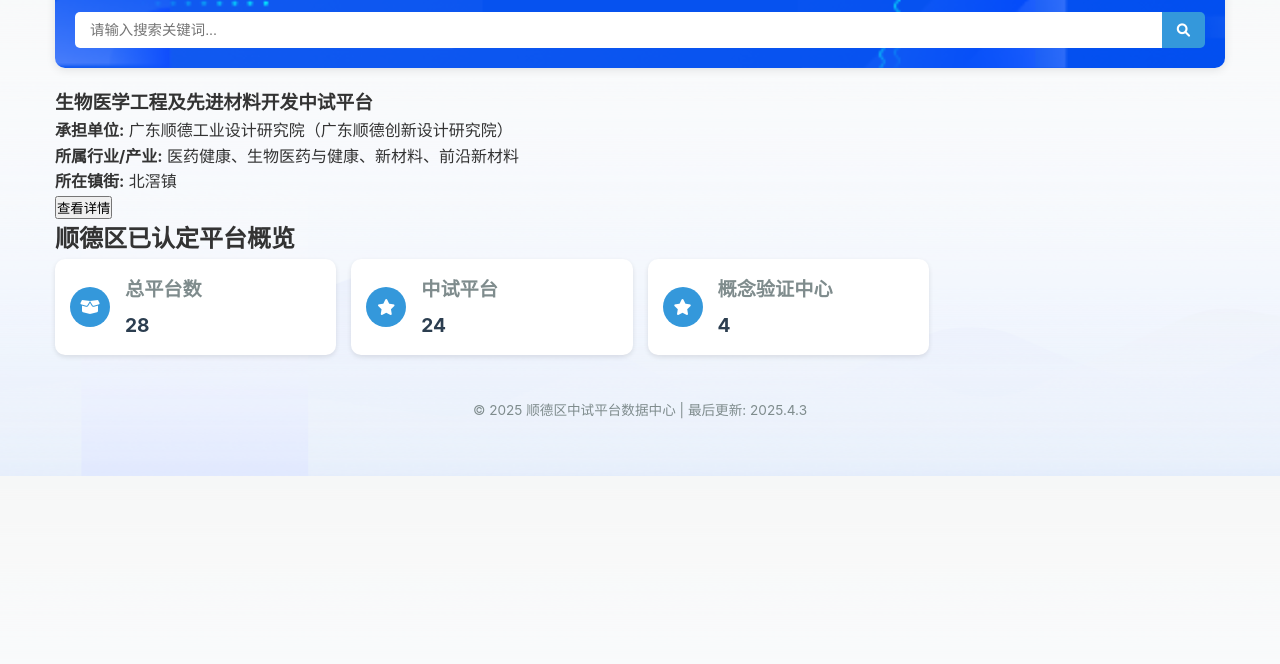
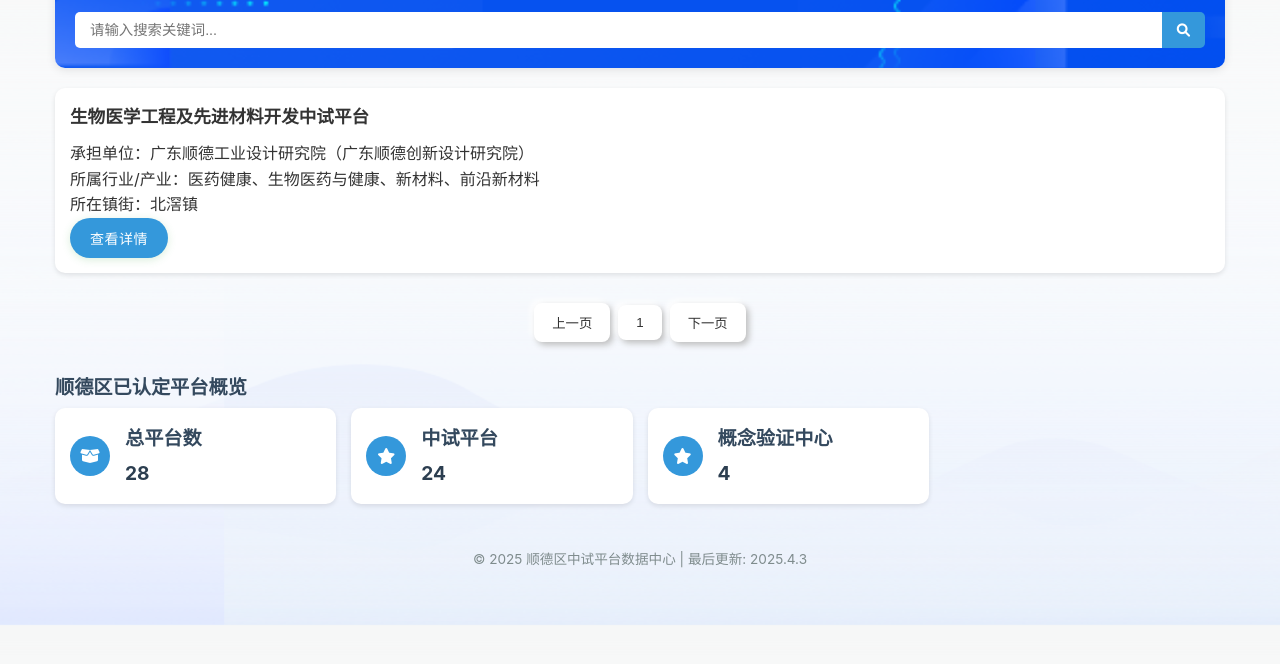
Before and after one commit to killjl/Pilot-Testing-Platform, a plain HTML site: page index.html in a window 1280 px wide. Both pictures are taken after a click on the button 1183 px from the left and 142 px from the top of the page. Shown: the part 112-776 px from the top of the page. Drawn offline with Linux system fonts and the light colour scheme.

Commit message:
Add files via upload

```diff
--- a/index.html
+++ b/index.html
@@ -31,7 +31,6 @@
 			</div>
 
 
-
 			<div class="pagination" id="pagination">
 				<!-- 分页控件将在这里动态生成 -->
 			</div>
@@ -39,7 +38,7 @@
             <section class="stats-section">
                 <h2>顺德区已认定平台概览</h2>
                 <div class="stats-grid">
-                    <div class="stat-card">
+                    <div class="stat-card" role="button"  id ="allsearch" aria-pressed="false">
                         <div class="stat-icon">
                             <i class="fas fa-box-open"></i>
                         </div>
@@ -48,7 +47,7 @@
                             <p>28</p>
                         </div>
                     </div>
-                    <div class="stat-card">
+                    <div class="stat-card" role="button"  id ="zssearch" aria-pressed="false">
                         <div class="stat-icon">
                             <i class="fas fa-star"></i>
                         </div>
@@ -57,7 +56,7 @@
                             <p>24</p>
                         </div>
                     </div>
-                    <div class="stat-card">
+                    <div class="stat-card" role="button"  id ="gnsearch" aria-pressed="false">
                         <div class="stat-icon">
                             <i class="fas fa-star"></i>
                         </div>
--- a/script.js
+++ b/script.js
@@ -15,9 +15,9 @@ document.addEventListener('DOMContentLoaded', function() {
 			human: '陈晓玲',
 			phone: '0757-223998313',
 			inform:'科技成果转化概念验证中心平台已建成总建筑面积约20,000平方米大楼，统筹配置了新能源、新材料、生物医药等领域的配套实验室6,000平方米，设备原值超2千万元，另配备了能满足试制生产、测试、加工要求的专用型中试实验室、通用性中试测试实验室以及机械加工中心，以及人才团队100余人。将围绕核心技术和高价值技术成果提供的概念验证服务打造成行业内概念验证中心标杆，着力破解科技成果转移转化难题。为全国90余所高校的科技成果转化提供概念验证服务，打造成为加速创新链与产业链融合的创新高地。',
-			sevice:'为数字PCR、体外快速诊断及配套试剂、离体肝脏灌注系统设备、离体肺脏灌注系统设备、便携式ECMO等医疗器械进行中试验证及国产化开发应用。其中，数字PCR在国内头三家拿到了医疗器械注册证，并引进了广州的企业在佛山落地转化。体外快速诊断及配套试剂已孵化成出高企。离体肝脏灌注系统设备、离体肺脏灌注系统设备已作为科研机在国内相关三甲医院投入应用，并获得了德国红点奖以及iF设计奖。便携式ECMO已作为科研机定型，并实现了85%以上的国产化（其中大部分核心零部件均已实现低成本高质量国产化），目前正在探索下一步融资。<p>提供的中试服务包括但不限于医疗健康（耗材生产组装）工艺：</p><p>1.整体工艺：设计图/方案--原始数据及方案分析处理（转化成加工数据及方案）--原材料准备--零件材料制备-组装-检测。</p><p>2.套包不需要涂覆(套包外壳)工艺: 拆包->清洗->组装->封装->灭菌。<br>3.套包不需要清洗(外购沽净管路)工艺：拆包->涂覆-->组装->封装->灭菌。</p><p>4.套包全工序(自制泵头及管路)工艺：拆包->洗->覆->组->封装->灭菌。</p>',
+			sevice:'为数字PCR、体外快速诊断及配套试剂、离体肝脏灌注系统设备、离体肺脏灌注系统设备、便携式ECMO等医疗器械进行中试验证及国产化开发应企业在佛山落地转化。体外快速诊断及配套试剂已孵化成出高企。离体肝脏灌注系统设备、离体肺脏灌注系统设备已作为科研机在国内相关三甲医院投入应用，并获得了德国红点奖以及iF设计奖。便携式ECMO已作为科研机定型，并实现了85%以上的国产化（其中大部分核心零部件均已实现低成本高质量国产化），目前正在探索下一步融资。<p>提供的中试服务包括但不限于医疗健康（耗材生产组装）工艺：</p><p>1.整体工艺：设计图/方案--原始数据及方案分析处理（转化成加工数据及方案）--原材料准备--零件材料制备-组装-检测。</p><p>2.套包不需要涂覆(套包外壳)工艺: 拆包->清洗->组装->封装->灭菌。</p><p>3.套包不需要清洗(外购沽净管路)工艺：拆包->涂覆->组装->封装->灭菌。</p><p>4.套包全工序(自制泵头及管路)工艺：拆包->洗->覆->组->封装->灭菌。</p>',
 			sevcon:'1.在医疗器械开发领域，可提供概念验证服务，进行早期成果的可行性验证、应用场景、工艺改进、样品试制、临床应用、产品示范等。<p>2.在工业材料、医用材料和新能源材料等先进材料开发和测试领域，可提供概念验证服务。</p><p>3.通用机加和测试领域，可提供样品机加工、物质与成份测试、电子电路测试、材料性能测试、专业消毒等服务。</p><p>4.概念验证服务。通过配置人才团队、空间场地等资源，可提供仪器设备开发、自动化产线设计改造、人工智能、机械与软件设计、工业设计、试剂开发等技术服务。</p><p>5.人才培养，可为合作企业、单位提供研究生联合培养合作服务。 </p><p>6.研发支持与加工咨询，发挥科研平台和研发人员优势，解决客户开发、加工过程中的实际问题。</p>',
-			pht:'gongyanyuan/p1.webp'
+			pht:'<img class="fixed-ratio-img" src="gongyanyuan/p1.webp"  alt="现场图片" loading="lazy"><br><img class="fixed-ratio-img" src="gongyanyuan/p2.webp"  alt="现场图片" loading="lazy">'
 		},
 
 
@@ -29,6 +29,7 @@ document.addEventListener('DOMContentLoaded', function() {
     const searchButton = document.getElementById('searchButton');
     const resultsContainer = document.getElementById('resultsContainer');
     const paginationContainer = document.getElementById('pagination');
+	const cardall = document.getElementById('allsearch');
 
     // 分页设置
     const itemsPerPage = 5;
@@ -36,10 +37,12 @@ document.addEventListener('DOMContentLoaded', function() {
     let currentResults = [];
 
     // 初始化
+	cardall.addEventListener('click', performSearch);
     searchButton.addEventListener('click', performSearch);
     searchInput.addEventListener('keypress', function(e) {
         if (e.key === 'Enter') performSearch();
     });
+
 
     // 执行搜索
     function performSearch() {
@@ -96,11 +99,25 @@ document.addEventListener('DOMContentLoaded', function() {
             resultElement.className = 'result-item';
 
             resultElement.innerHTML = `
-                <h3>${item.name}</h3>
-                <p><strong>承担单位:</strong> ${item.com}</p>
-                <p><strong>所属行业/产业:</strong> ${item.industry} </p>
-				<p><strong>所在镇街:</strong> ${item.town} </p>
-                <button onclick="viewDetails(${item.id})" class="view-details">查看详情</button>
+					<div class="data-card">
+                        <div class="card-header">
+                            <h3>${item.name}</h3>
+                        </div>
+                        <div class="card-body">
+                            <div class="card-row">
+                                承担单位：${item.com}
+                            </div>
+                            <div class="card-row">
+                                所属行业/产业：${item.industry}
+                            </div>
+							<div class="card-row">
+                                所在镇街：${item.town}
+                            </div>
+							<button onclick="viewDetails(${item.id})" class="view-details">查看详情</button>
+                        </div>
+
+                    </div>
+
             `;
 
             resultsContainer.appendChild(resultElement);
@@ -111,7 +128,7 @@ document.addEventListener('DOMContentLoaded', function() {
     function renderPagination() {
         const totalPages = Math.ceil(currentResults.length / itemsPerPage);
 
-        if (totalPages <= 1) {
+        if (totalPages < 1) {
             paginationContainer.innerHTML = '';
             return;
         }
@@ -120,7 +137,7 @@ document.addEventListener('DOMContentLoaded', function() {
 
         // 上一页按钮
         paginationHTML += `
-            <button ${currentPage === 1 ? 'disabled' : ''}
+            <button class="page-btn" ${currentPage === 1 ? 'disabled' : ''}
                     onclick="changePage(${currentPage - 1})">
                 上一页
             </button>
@@ -129,7 +146,7 @@ document.addEventListener('DOMContentLoaded', function() {
         // 页码按钮
         for (let i = 1; i <= totalPages; i++) {
             paginationHTML += `
-                <button ${i === currentPage ? 'class="active"' : ''}
+                <button class="page-btn" ${i === currentPage ? 'class="active"' : ''}
                         onclick="changePage(${i})">
                     ${i}
                 </button>
@@ -138,7 +155,7 @@ document.addEventListener('DOMContentLoaded', function() {
 
         // 下一页按钮
         paginationHTML += `
-            <button ${currentPage === totalPages ? 'disabled' : ''}
+            <button class="page-btn" ${currentPage === totalPages ? 'disabled' : ''}
                     onclick="changePage(${currentPage + 1})">
                 下一页
             </button>
@@ -249,10 +266,7 @@ document.addEventListener('DOMContentLoaded', function() {
 					<div class="section-header">
 						<h2>平台现场照片</h2>
 					</div>
-
-					<img class="fixed-ratio-img" src="${item.pht}"  alt="现场图片" loading="lazy">
-					<img class="fixed-ratio-img" src="gongyanyuan/p2.webp"  alt="现场图片" loading="lazy">
-
+					<div> ${item.pht}</div>
 
 				</section>
             `;
--- a/styles.css
+++ b/styles.css
@@ -97,6 +97,69 @@ body {
     font-size: 1.5rem;
 	font-weight: 700
 }
+
+.data-card {
+    background-color: white;
+    border-radius: 10px;
+    padding: 15px;
+    box-shadow: 0 2px 5px rgba(0, 0, 0, 0.1);
+}
+
+.card-header {
+    display: flex;
+    justify-content: space-between;
+    align-items: center;
+    margin-bottom: 10px;
+}
+
+.card-header h3 {
+    font-size: 1.1rem;
+}
+
+.card-body {
+    display: block;
+    gap: 8px;
+}
+
+.card-row {
+    display: flex;
+    justify-content: flex-start;
+    font-size: 0.9rem;
+	color: #333333;
+	font-size:  1.0rem;
+	font-weight: 400;
+	line-height: 1.6;
+}
+
+.view-details {
+    /* 布局 */
+    display: inline-flex;
+    align-items: center;
+    gap: 8px;
+
+    /* 尺寸 */
+    padding: 10px 20px;
+
+    /* 颜色 */
+    background-color: #3498db; /* 主色 */
+    color: white;
+
+    /* 边框 */
+    border: none;
+    border-radius: 25px; /* 圆角 */
+
+    /* 文字 */
+    font-size: 14px;
+    font-weight: 500;
+    letter-spacing: 0.5px;
+	text-align: center;
+
+    /* 效果 */
+    cursor: pointer;
+    transition: all 0.3s ease;
+    box-shadow: 0 2px 8px rgba(76, 175, 80, 0.2);
+}
+
 
 	.bordered-text1 {
 		border: 2px solid #3498db; /* 边框颜色 */
@@ -330,7 +393,51 @@ td:hover {
     background-color: #f5f5f5;
 }
 
+.pagination {
+  display: flex;
+  justify-content: center;
+  align-items: center;
+  gap: 8px;
+  margin: 30px 0;
+  font-family: 'Arial', sans-serif;
+}
+
+.page-btn {
+  padding: 10px 18px;
+  background: white;
+  border: none;
+  border-radius: 8px;
+  color: #333;
+  box-shadow: 3px 3px 6px #bebebe,
+              -3px -3px 6px #ffffff;
+  transition: all 0.2s;
+}
+
+.page-btn:hover {
+  background-color: #f0f0f0;
+}
+
+.page-btn:active {
+  box-shadow: inset 3px 3px 6px #bebebe,
+              inset -3px -3px 6px #ffffff;
+}
+
+.page-btn.active {
+  background: #4e54c8;
+  color: white;
+  box-shadow: inset 3px 3px 6px #3a3f9e,
+              inset -3px -3px 6px #6268f2;
+}
+
 /* 统计卡片样式 */
+.stats-section h2{
+	margin-top: 10px;
+		color: #34495e;
+		font-size: 1.2rem;
+		font-weight: 700;
+		margin-bottom: 5px
+}
+
 .stats-grid {
     display: grid;
     grid-template-columns: 1fr 1fr;
@@ -360,7 +467,7 @@ td:hover {
 
 .stat-info h3 {
     font-size: 1.2rem;
-    color: #7f8c8d;
+    color: #34495e;
     margin-bottom: 5px;
 }
 
@@ -368,6 +475,15 @@ td:hover {
     font-size: 1.2rem;
     font-weight: bold;
     color: #2c3e50;
+}
+
+.stat-card:hover {
+  background-color: #f0f0f0;
+}
+
+.stat-card:focus {
+  outline: none;
+  box-shadow: 0 0 0 2px rgba(66, 133, 244, 0.5);
 }
 
 /* 页脚样式 */
@@ -684,7 +800,7 @@ td:hover {
 
 	.stat-info h3 {
 		font-size: 1.0rem;
-		color: #7f8c8d;
+		color: #34495e;
 		margin-bottom: 5px;
 	}
 
```
